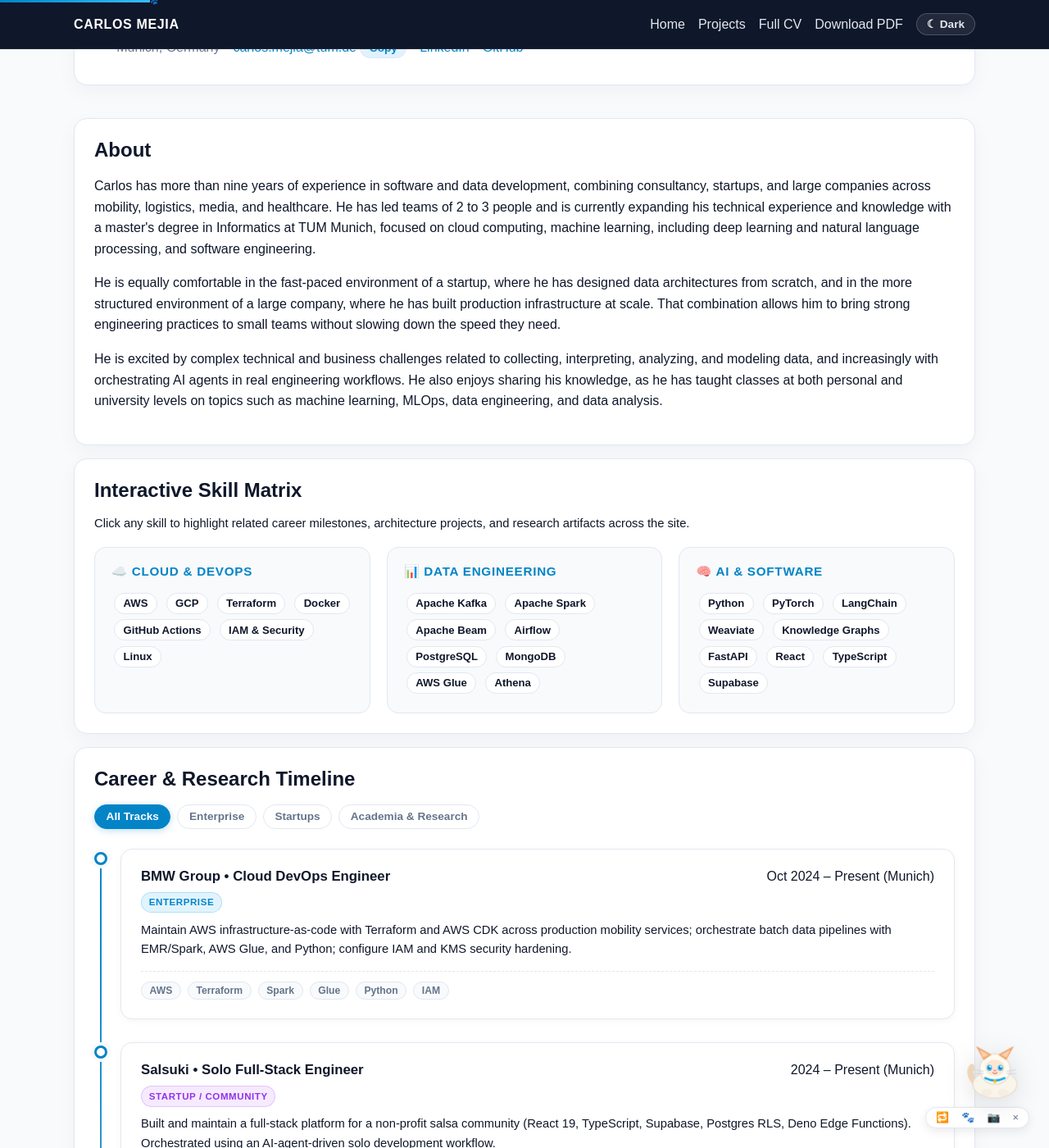
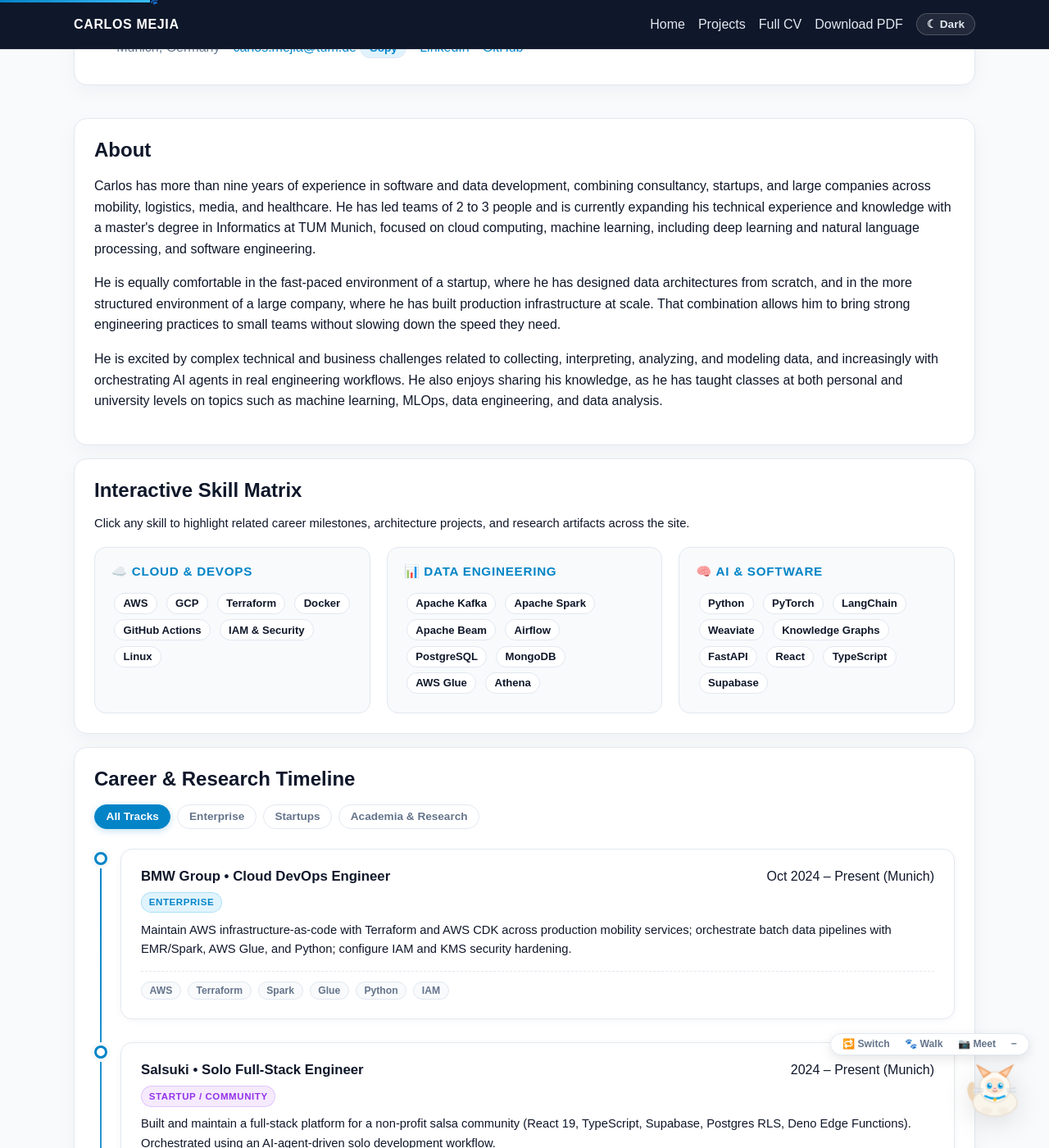
Before and after one commit to carloslme/carloslme.github.io, a Jekyll site: the page index.html, which Jekyll copies as it is, in a window 1280 px wide and 1400 px high, scrolled down 500 px. Shown: the whole window at 82% size. Built offline with Jekyll 4.4.1, drawn with Linux system fonts in a browser that asks for light colours.

Commit message:
Fix cat controls clipping and add restore button for minimized state (Closes #29)

```diff
--- a/assets/css/cv.css
+++ b/assets/css/cv.css
@@ -726,12 +726,43 @@
 }
 
 .cat-widget.is-minimized {
-  transform: translateY(calc(100% - 24px)) scale(0.85);
-  opacity: 0.6;
+  transform: none;
+  opacity: 1;
 }
-.cat-widget.is-minimized:hover {
-  opacity: 1;
-  transform: translateY(calc(100% - 32px)) scale(0.9);
+
+.cat-widget.is-minimized .cat-avatar-container,
+.cat-widget.is-minimized .cat-widget-controls,
+.cat-widget.is-minimized .cat-speech,
+.cat-widget.is-minimized .cat-zzz-container {
+  display: none !important;
+}
+
+.cat-restore-pill {
+  display: none;
+  align-items: center;
+  gap: 0.4rem;
+  background: var(--panel);
+  border: 1px solid var(--border);
+  color: var(--accent);
+  font-size: 0.82rem;
+  font-weight: 700;
+  padding: 0.4rem 0.8rem;
+  border-radius: 999px;
+  cursor: pointer;
+  box-shadow: 0 4px 14px rgba(0, 0, 0, 0.12);
+  transition: all 0.2s ease;
+  user-select: none;
+}
+
+.cat-restore-pill:hover {
+  background: var(--accent-soft);
+  border-color: var(--accent);
+  transform: translateY(-2px);
+  box-shadow: 0 6px 18px rgba(2, 132, 199, 0.2);
+}
+
+.cat-widget.is-minimized .cat-restore-pill {
+  display: inline-flex;
 }
 
 /* Walking State */
@@ -924,16 +955,19 @@
   transition: transform 0.2s ease;
 }
 
-/* Mini Controls under Cat */
+/* Floating Controls above Cat */
 .cat-widget-controls {
   display: flex;
+  align-items: center;
   gap: 0.25rem;
-  margin-top: -4px;
+  margin-bottom: 0.35rem;
   background: var(--panel);
   border: 1px solid var(--border);
-  padding: 0.2rem 0.4rem;
+  padding: 0.2rem 0.45rem;
   border-radius: 999px;
-  box-shadow: 0 4px 12px rgba(0, 0, 0, 0.08);
+  box-shadow: 0 4px 14px rgba(0, 0, 0, 0.1);
+  backdrop-filter: blur(8px);
+  z-index: 15;
 }
 
 .cat-ctrl-btn {
@@ -941,11 +975,15 @@
   border: none;
   color: var(--muted);
   cursor: pointer;
-  font-size: 0.8rem;
-  padding: 0.15rem 0.35rem;
+  font-size: 0.76rem;
+  font-weight: 600;
+  padding: 0.2rem 0.45rem;
   border-radius: 999px;
   transition: all 0.15s ease;
   line-height: 1;
+  display: inline-flex;
+  align-items: center;
+  gap: 0.2rem;
 }
 
 .cat-ctrl-btn:hover {
--- a/assets/js/cats.js
+++ b/assets/js/cats.js
@@ -130,15 +130,24 @@
           <span class="cat-zzz">Z</span>
           <span class="cat-zzz">z</span>
         </div>
-        <div class="cat-avatar-container" id="cat-avatar-container" title="Click to pet, double-click to toggle roam!">
+
+        <!-- Controls Floating Above Cat -->
+        <div class="cat-widget-controls" id="cat-widget-controls">
+          <button id="cat-switch-btn" class="cat-ctrl-btn" title="Switch Cat (Flamepoint / Ragdoll)" aria-label="Switch Cat">&#128257; Switch</button>
+          <button id="cat-roam-btn" class="cat-ctrl-btn" title="Walk / Roam Screen" aria-label="Walk Screen">&#128062; Walk</button>
+          <button id="cat-modal-btn" class="cat-ctrl-btn" title="Meet the Reviewers" aria-label="Meet Reviewers">&#128247; Meet</button>
+          <button id="cat-close-btn" class="cat-ctrl-btn" title="Minimize Cat" aria-label="Minimize Companion">&minus;</button>
+        </div>
+
+        <!-- Cat Avatar -->
+        <div class="cat-avatar-container" id="cat-avatar-container" title="Click to pet or wake up!">
           <div id="cat-avatar-render"></div>
         </div>
-        <div class="cat-widget-controls">
-          <button id="cat-switch-btn" class="cat-ctrl-btn" title="Switch Cat" aria-label="Switch Cat">&#128257;</button>
-          <button id="cat-roam-btn" class="cat-ctrl-btn" title="Toggle Walk/Roam" aria-label="Toggle Walk/Roam">&#128062;</button>
-          <button id="cat-modal-btn" class="cat-ctrl-btn" title="Meet the Reviewers" aria-label="Meet Reviewers">&#128247;</button>
-          <button id="cat-close-btn" class="cat-ctrl-btn" title="Minimize Cat" aria-label="Minimize Companion">&times;</button>
-        </div>
+
+        <!-- Minimized Restore Pill -->
+        <button id="cat-restore-pill" class="cat-restore-pill" title="Click to summon cat companion">
+          &#128049; <span>Carlos's Cats &#9650;</span>
+        </button>
       </div>
 
       <!-- Modal: Meet the Senior Code Reviewers -->
@@ -450,15 +459,38 @@
       }
     });
 
+    const restorePill = document.getElementById('cat-restore-pill');
+
+    function toggleMinimize(forceState) {
+      const widget = document.getElementById('cat-widget');
+      if (!widget) return;
+
+      if (typeof forceState === 'boolean') {
+        if (forceState) widget.classList.add('is-minimized');
+        else widget.classList.remove('is-minimized');
+      } else {
+        widget.classList.toggle('is-minimized');
+      }
+
+      const isMin = widget.classList.contains('is-minimized');
+      localStorage.setItem(STORAGE_KEY, isMin ? 'hidden' : 'visible');
+
+      if (!isMin) {
+        showCatQuote("I'm back! Purr 🐾");
+      }
+    }
+
     if (closeBtn) {
       closeBtn.addEventListener('click', (e) => {
         e.stopPropagation();
-        const widget = document.getElementById('cat-widget');
-        if (widget) {
-          widget.classList.toggle('is-minimized');
-          const isMin = widget.classList.contains('is-minimized');
-          localStorage.setItem(STORAGE_KEY, isMin ? 'hidden' : 'visible');
-        }
+        toggleMinimize(true);
+      });
+    }
+
+    if (restorePill) {
+      restorePill.addEventListener('click', (e) => {
+        e.stopPropagation();
+        toggleMinimize(false);
       });
     }
   }
```
